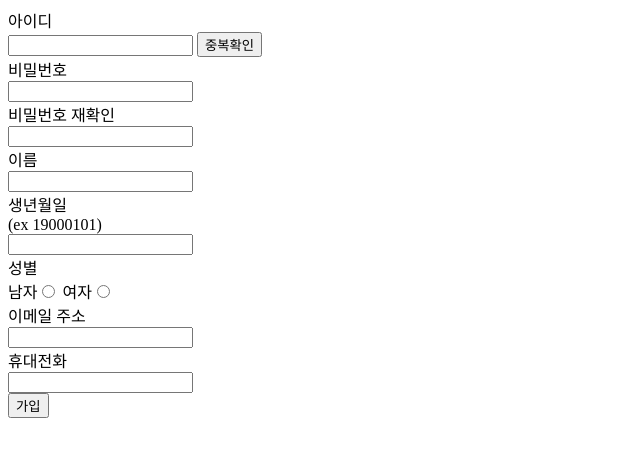
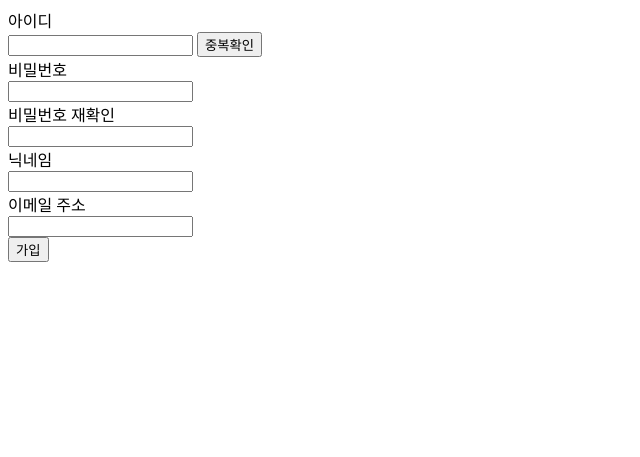
Before and after one commit to TaeWooKang/POPtest, a Django app: page /POP/join/ in a window 1280 px wide. Shown: the top 457 px of the page, without its empty margins (0-640 px from the left). Run offline with Django 3.2, Linux system fonts and the light colour scheme; some libraries are stand-ins or nearby versions.

Commit message:
join_agree

```diff
--- a/POP/models.py
+++ b/POP/models.py
@@ -5,9 +5,6 @@ from django.db import models
 class Member(models.Model):
     user_id = models.CharField(max_length=30)
     user_pwd = models.CharField(max_length=20)
-    user_name = models.CharField(max_length=20)
-    user_birth = models.IntegerField()
-    user_gender = models.CharField(max_length=5)
+    user_nickname = models.CharField(max_length=30)
     user_email = models.CharField(max_length=40)
-    user_phone = models.CharField(max_length=13)
     c_date = models.DateTimeField(null=True)
--- a/POP/templates/POP/Main.html
+++ b/POP/templates/POP/Main.html
@@ -6,5 +6,6 @@
 </head>
 <body>
     <h3>Main</h3>
+    <h5><a href="{% url 'join_agree' %}">회원가입</a></h5>
 </body>
 </html>
--- a/POP/templates/POP/join.html
+++ b/POP/templates/POP/join.html
@@ -4,7 +4,6 @@
     <meta charset="UTF-8">
     <title>회원가입</title>
 </head>
-
 <body>
 <div>
     <form method="post">
@@ -25,29 +24,12 @@
                     <input type="text" name="re_user_pwd"></td>
                 <br>
             </tr>
-            <td>이름<br>
+            <td>닉네임<br>
                 <input type="text" name="user_name"></td>
             <br>
             <tr>
-                <td>생년월일<br>
-                    (ex 19000101)<br>
-                    <input type="text" name="user_birth"></td>
-                <br>
-            </tr>
-
-            <tr>
-                <td>성별<br>
-                    남자<input type="radio" name="user_gender" value="man">
-                    여자<input type="radio" name="user_gender" value="woman"><br>
-            </tr>
-            <tr>
                 <td>이메일 주소<br>
                     <input type="text" name="user_email"></td>
-                <br>
-            </tr>
-            <tr>
-                <td>휴대전화<br>
-                    <input type="text" name="user_phone"></td>
                 <br>
             </tr>
         </div>
@@ -82,4 +64,5 @@
 
         })
     }
+
 </script>
--- a/POP/urls.py
+++ b/POP/urls.py
@@ -19,5 +19,6 @@ import POP.views as views
 urlpatterns = [
     path('', views.main, name='main'),
     path('join/', views.join),
-    path('ID_check', views.ID_check, name="ID_check")
+    path('ID_check', views.ID_check, name="ID_check"),
+    path('join_agree', views.join_agree, name="join_agree"),
 ]
--- a/POP/views.py
+++ b/POP/views.py
@@ -7,6 +7,10 @@ from django.utils import timezone
 
 def main(request):
     return render(request,'POP/main.html',{})
+
+
+def join_agree(request):
+    return render(request,'POP/join_agree.html',{})
 
 
 
```
Also changed, not shown: POP/migrations/0001_initial.py (deleted), POP/migrations/__init__.py (deleted), db.sqlite3.
